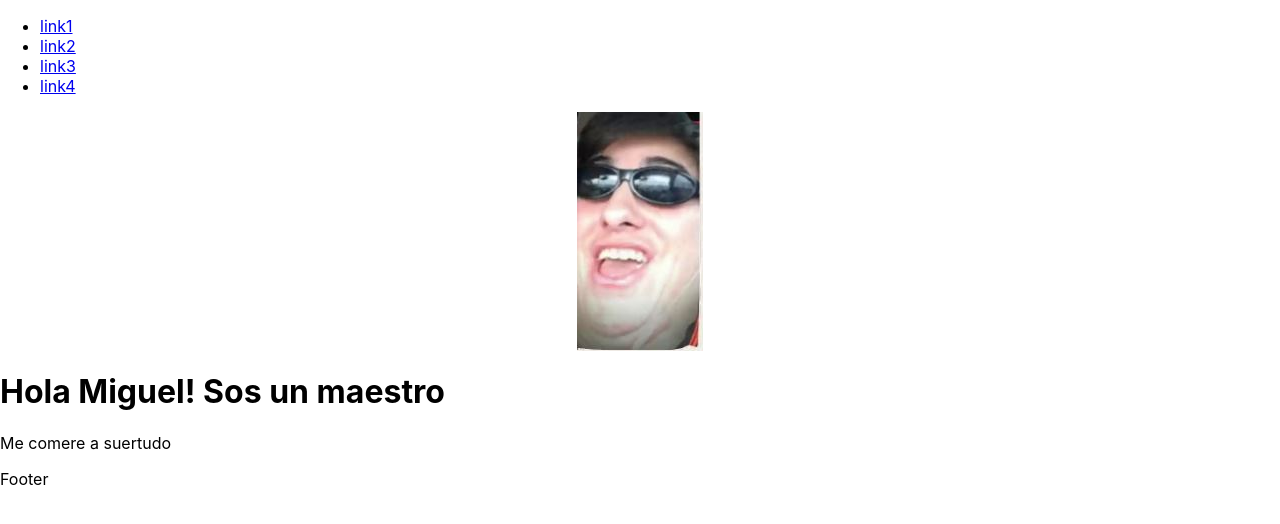
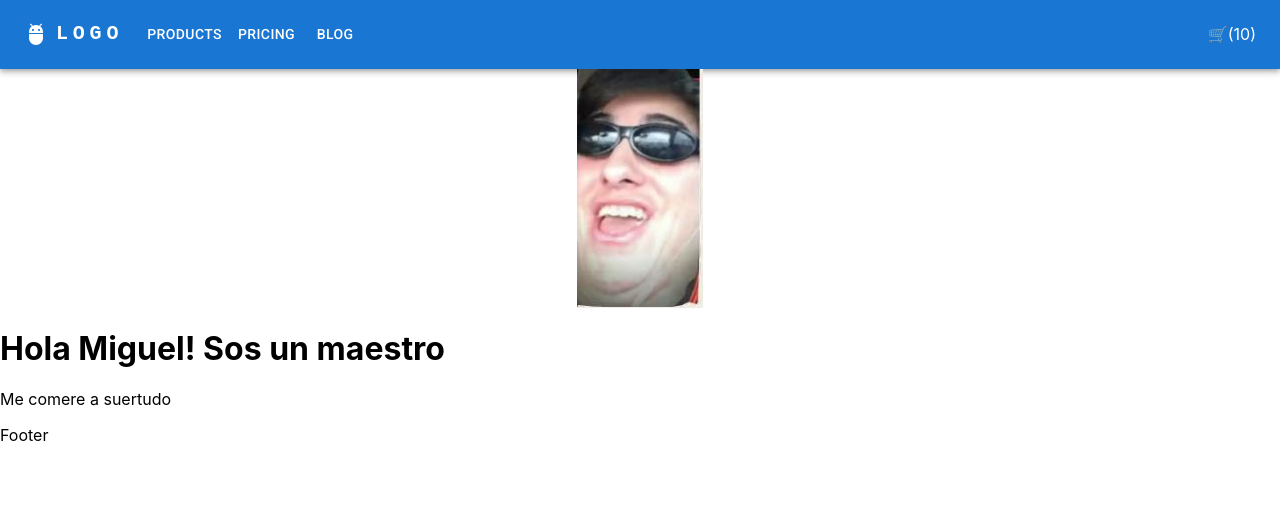
Before and after one commit to kevod1997/reactNewby, a React (Create React App) app: page / in a window 1280 px wide. Shown: the top 524 px of the page. Built offline with nearby package versions, Linux system fonts and the light colour scheme.

Commit message:
Agregamos NavBar

```diff
--- a/package.json
+++ b/package.json
@@ -6,6 +6,8 @@
     "@chakra-ui/react": "^2.2.8",
     "@emotion/react": "^11.10.0",
     "@emotion/styled": "^11.10.0",
+    "@mui/icons-material": "^5.8.4",
+    "@mui/material": "^5.10.1",
     "@testing-library/jest-dom": "^5.16.5",
     "@testing-library/react": "^13.3.0",
     "@testing-library/user-event": "^13.5.0",
--- a/public/index.html
+++ b/public/index.html
@@ -8,6 +8,14 @@
     <meta
       name="description"
       content="Web site created using create-react-app"
+    />
+    <link
+    rel="stylesheet"
+    href="https://fonts.googleapis.com/css?family=Roboto:300,400,500,700&display=swap"
+    />
+    <link
+    rel="stylesheet"
+    href="https://fonts.googleapis.com/icon?family=Material+Icons"
     />
     <link rel="apple-touch-icon" href="%PUBLIC_URL%/logo192.png" />
     <!--
--- /dev/null
+++ b/src/components/Icon.jsx
@@ -0,0 +1,9 @@
+import React from "react";
+
+export default function Icon({ cant }) {
+    return (
+        <>
+            🛒({cant})
+        </>
+    );
+}
--- a/src/components/NavBar.jsx
+++ b/src/components/NavBar.jsx
@@ -1,20 +1,136 @@
-import React, { useState, useEffect } from "react";
+import * as React from 'react';
+import AppBar from '@mui/material/AppBar';
+import Box from '@mui/material/Box';
+import Toolbar from '@mui/material/Toolbar';
+import IconButton from '@mui/material/IconButton';
+import Typography from '@mui/material/Typography';
+import Menu from '@mui/material/Menu';
+import MenuIcon from '@mui/icons-material/Menu';
+import Container from '@mui/material/Container';
+import Avatar from '@mui/material/Avatar';
+import Button from '@mui/material/Button';
+import Tooltip from '@mui/material/Tooltip';
+import MenuItem from '@mui/material/MenuItem';
+import AdbIcon from '@mui/icons-material/Adb';
+import Icon from "./Icon"
 
-export default function NavBar() {
-    return <div>
-        <ul>
-            <li>
-                <a href="#">link1</a>
-            </li>
-            <li>
-                <a href="#">link2</a>
-            </li>
-            <li>
-                <a href="#">link3</a>
-            </li>
-            <li>
-                <a href="#">link4</a>
-            </li>
-        </ul>
-    </div>;
-    }
+const pages = ['Products', 'Pricing', 'Blog'];
+const settings = ['Profile', 'Account', 'Dashboard', 'Logout'];
+
+export default function NavBar () {
+  const [anchorElNav, setAnchorElNav] = React.useState(null);
+  const [anchorElUser, setAnchorElUser] = React.useState(null);
+
+  const handleOpenNavMenu = (event) => {
+    setAnchorElNav(event.currentTarget);
+  };
+  const handleOpenUserMenu = (event) => {
+    setAnchorElUser(event.currentTarget);
+  };
+
+  const handleCloseNavMenu = () => {
+    setAnchorElNav(null);
+  };
+
+  const handleCloseUserMenu = () => {
+    setAnchorElUser(null);
+  };
+
+  return (
+    <AppBar position="static">
+      <Container maxWidth="xl">
+        <Toolbar disableGutters>
+          <AdbIcon sx={{ display: { xs: 'none', md: 'flex' }, mr: 1 }} />
+          <Typography
+            variant="h6"
+            noWrap
+            component="a"
+            href="/"
+            sx={{
+              mr: 2,
+              display: { xs: 'none', md: 'flex' },
+              fontFamily: 'monospace',
+              fontWeight: 700,
+              letterSpacing: '.3rem',
+              color: 'inherit',
+              textDecoration: 'none',
+            }}
+          >
+            LOGO
+          </Typography>
+
+          <Box sx={{ flexGrow: 1, display: { xs: 'flex', md: 'none' } }}>
+            <IconButton
+              size="large"
+              aria-label="account of current user"
+              aria-controls="menu-appbar"
+              aria-haspopup="true"
+              onClick={handleOpenNavMenu}
+              color="inherit"
+            >
+              <MenuIcon />
+            </IconButton>
+            <Menu
+              id="menu-appbar"
+              anchorEl={anchorElNav}
+              anchorOrigin={{
+                vertical: 'bottom',
+                horizontal: 'left',
+              }}
+              keepMounted
+              transformOrigin={{
+                vertical: 'top',
+                horizontal: 'left',
+              }}
+              open={Boolean(anchorElNav)}
+              onClose={handleCloseNavMenu}
+              sx={{
+                display: { xs: 'block', md: 'none' },
+              }}
+            >
+              {pages.map((page) => (
+                <MenuItem key={page} onClick={handleCloseNavMenu}>
+                  <Typography textAlign="center">{page}</Typography>
+                </MenuItem>
+              ))}
+            </Menu>
+          </Box>
+          <AdbIcon sx={{ display: { xs: 'flex', md: 'none' }, mr: 1 }} />
+          <Typography
+            variant="h5"
+            noWrap
+            component="a"
+            href=""
+            sx={{
+              mr: 2,
+              display: { xs: 'flex', md: 'none' },
+              flexGrow: 1,
+              fontFamily: 'monospace',
+              fontWeight: 700,
+              letterSpacing: '.3rem',
+              color: 'inherit',
+              textDecoration: 'none',
+            }}
+          >
+            LOGO
+          </Typography>
+          <Box sx={{ flexGrow: 1, display: { xs: 'none', md: 'flex' } }}>
+            {pages.map((page) => (
+              <Button
+                key={page}
+                onClick={handleCloseNavMenu}
+                sx={{ my: 2, color: 'white', display: 'block' }}
+              >
+                {page}
+              </Button>
+            ))}
+          </Box>
+
+          <Box sx={{ flexGrow: 0 }}>
+            <Icon cant={10} />
+          </Box>
+        </Toolbar>
+      </Container>
+    </AppBar>
+  );
+};
```
Also changed, not shown: 1 other file (tests, documents, lock files or other folders).
